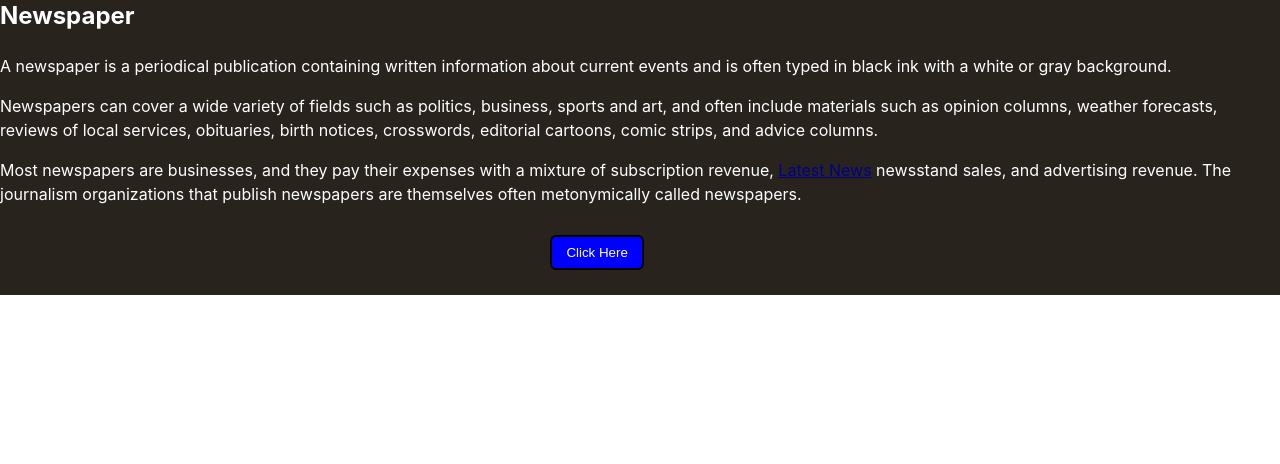
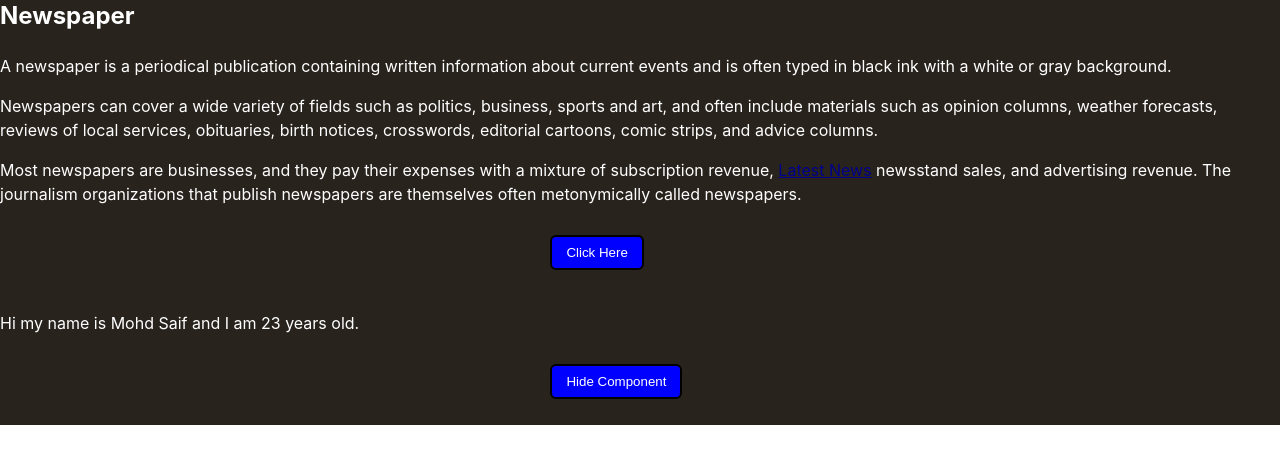
Before and after one commit to muddassir1112/ReactLifeCycleMethods, a React (Create React App) app: page / in a window 1280 px wide. Shown: the top 464 px of the page. Built offline with nearby package versions, Linux system fonts and the light colour scheme.

Commit message:
Component will unmount task completed

```diff
--- /dev/null
+++ b/src/App.css
@@ -0,0 +1,9 @@
+.btn {
+  border-style: solid;
+  background-color: blue;
+  border-radius: 6px;
+  color: white;
+  cursor: pointer;
+  margin: 1% 0% 2% 43%;
+  padding: 8px 14px 8px 14px;
+}
--- /dev/null
+++ b/src/component/ChildComponent.js
@@ -0,0 +1,23 @@
+import React, { Component } from "react";
+
+export default class ChildComponent extends Component {
+  constructor(props) {
+    super(props);
+    this.state = {
+      name: "Mohd Saif",
+      age: "23",
+    };
+  }
+  componentWillUnmount() {
+    alert("The component named Child Component is about to be unmounted.");
+  }
+  render() {
+    return (
+      <div>
+        <p>
+          Hi my name is {this.state.name} and I am {this.state.age} years old.
+        </p>
+      </div>
+    );
+  }
+}
--- a/src/component/Constructor.js
+++ b/src/component/Constructor.js
@@ -1,9 +1,12 @@
 import React, { Component } from "react";
+import ChildComponent from "./ChildComponent";
+import "../App.css";
 
 export default class Constructor extends Component {
   constructor(props) {
     super(props);
     this.state = {
+      show: true,
       flag: true,
       theme: {
         backgroundColor: "#28231D",
@@ -31,20 +34,20 @@ export default class Constructor extends Component {
   //       this.setState({ theme: this.props.theme1 });
   //     }, 5000);
   //   }
-  shouldComponentUpdate(){
+  shouldComponentUpdate() {
     return true;
   }
   // getSnapshotBeforUpdate called with componentDidUpdate
-  getSnapshotBeforeUpdate(prevProps,prevState){
-    console.log(prevState.theme)
+  getSnapshotBeforeUpdate(prevProps, prevState) {
+    console.log(prevState.theme);
     // console.log()
-    return null
+    return null;
   }
-//   After changing the theme console the updated value of state using above method.
-  componentDidUpdate(){
-    console.log(this.state.theme)
+  //   After changing the theme console the updated value of state using above method.
+  componentDidUpdate() {
+    console.log(this.state.theme);
   }
-    changeTheme = () => {
+  changeTheme = () => {
     if (this.state.flag === true) {
       this.setState({ theme: this.props.theme1 });
       this.setState({ flag: false });
@@ -58,6 +61,9 @@ export default class Constructor extends Component {
         },
         flag: true,
       });
+  };
+  hideChildComponent = () => {
+    this.setState({ show: false });
   };
   render() {
     return (
@@ -93,6 +99,10 @@ export default class Constructor extends Component {
             Click Here
           </button>
         </div>
+        {this.state.show === true ? <ChildComponent /> : null}
+        <button onClick={this.hideChildComponent} className="btn">
+          Hide Component
+        </button>
       </div>
     );
   }
```
